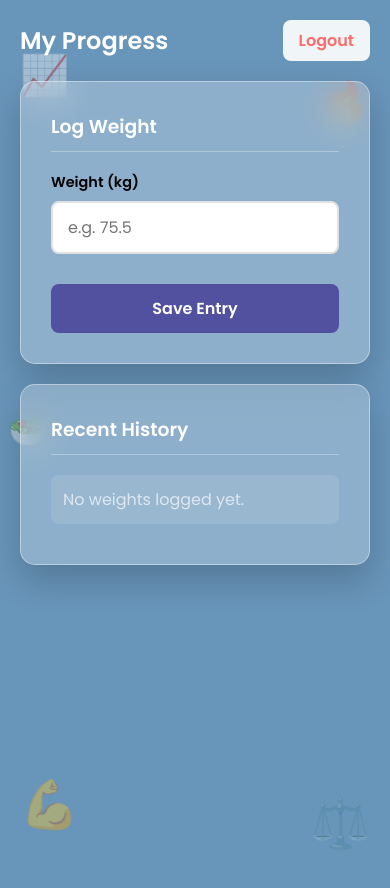
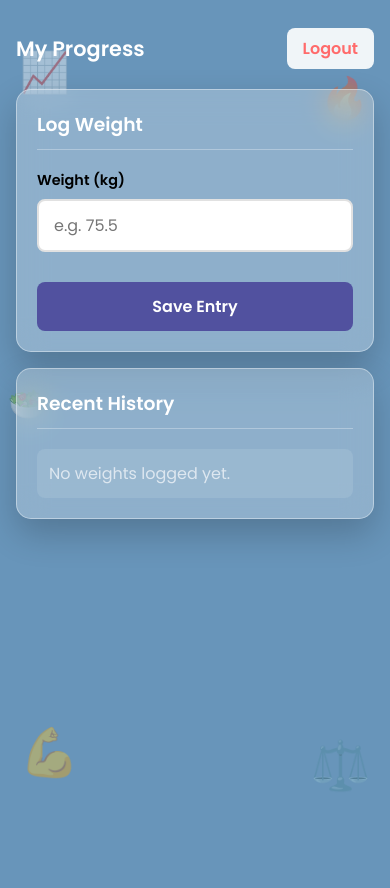
Before and after one commit to YasharthV8/weight-tracker, a website: page public/dashboard.html in a window 390 px wide. After the commit the page ends 863 px from the top, so only its background shows below. Drawn offline with nearby package versions, Linux system fonts and the light colour scheme; no server answers; sample sign-in values are in the browser's storage.

Commit message:
changed styling

```diff
--- a/public/style.css
+++ b/public/style.css
@@ -8,14 +8,24 @@
     font-family: 'Poppins', sans-serif;
 }
 
+html {
+    -webkit-text-size-adjust: 100%;
+}
+
+/*
+ * Body grows with its content (min-height, not height) so tall pages
+ * scroll normally, while short pages (login/signup) stay vertically centered.
+ */
 body {
-    height: auto;
-    width: auto;
+    min-height: 100vh;
+    min-height: 100dvh;
+    width: 100%;
     display: flex;
     justify-content: center;
     align-items: center;
-    /* Solid color background */
+    padding: 20px 0;
     background: #6895ba;
+    overflow-x: hidden;
     overflow-y: auto;
     position: relative;
 }
@@ -32,21 +42,19 @@ body {
 }
 
 /* --- Static & Responsive Emojis Background --- */
+/* Fixed to the viewport so it always fills the screen and never scrolls with the page */
 .bg-emojis {
-    position: absolute;
-    top: 0;
-    left: 0;
-    width: 100%;
-    height: 100%;
+    position: fixed;
+    inset: 0;
     z-index: 1;
     pointer-events: none;
+    overflow: hidden;
 }
 
 .emoji {
     position: absolute;
     opacity: 0.4;
     user-select: none;
-    /* Animations removed for a static layout */
 }
 
 /* Base positions and sizes for Desktop */
@@ -69,6 +77,7 @@ body {
     box-shadow: 0 15px 35px rgba(0, 0, 0, 0.2);
     width: 100%;
     max-width: 750px;
+    position: relative;
     z-index: 2;
     display: flex;
     overflow: hidden;
@@ -177,6 +186,7 @@ body {
 .dashboard-wrapper {
     width: 100%;
     max-width: 900px;
+    position: relative;
     z-index: 2;
     padding: 20px;
 }
@@ -185,6 +195,7 @@ body {
     display: flex;
     justify-content: space-between;
     align-items: center;
+    gap: 12px;
     margin-bottom: 20px;
     color: white;
 }
@@ -196,11 +207,15 @@ body {
     background: rgba(255, 255, 255, 0.9);
     padding: 8px 16px;
     border-radius: 8px;
+    white-space: nowrap;
 }
 
+/* Form card + history card, side by side on desktop */
 .dashboard-content {
     display: flex;
+    align-items: stretch;
     gap: 20px;
+    margin-bottom: 20px;
 }
 
 .glass-card {
@@ -211,20 +226,23 @@ body {
     border-radius: 15px;
     padding: 30px;
     flex: 1;
+    min-width: 0; /* lets flex children shrink instead of overflowing */
     box-shadow: 0 15px 35px rgba(0, 0, 0, 0.2);
     color: white;
 }
 
 .glass-card h3 {
     margin-bottom: 20px;
-    border-bottom: 1px solid rgba(255,255,255,0.3);
+    border-bottom: 1px solid rgba(255, 255, 255, 0.3);
     padding-bottom: 10px;
+    font-weight: 600;
 }
 
 .weight-list {
     list-style: none;
     max-height: 300px;
     overflow-y: auto;
+    -webkit-overflow-scrolling: touch;
 }
 
 .weight-list li {
@@ -234,6 +252,12 @@ body {
     border-radius: 8px;
     display: flex;
     justify-content: space-between;
+    align-items: center;
+    gap: 12px;
+}
+
+.weight-list li:last-child {
+    margin-bottom: 0;
 }
 
 .empty-msg {
@@ -241,8 +265,41 @@ body {
     opacity: 0.7;
 }
 
+/* --- Weight Trend Chart Card (full width, below the two cards) --- */
+.chart-card {
+    flex: none;
+    width: 100%;
+    padding: 25px;
+}
+
+/* Supports both class names so the markup can use either */
+.chart-container,
+.chart-wrapper {
+    position: relative;
+    width: 100%;
+    height: 320px;
+}
+
+.chart-container canvas,
+.chart-wrapper canvas {
+    max-width: 100%;
+}
+
+.chart-container .empty-msg,
+.chart-wrapper .empty-msg {
+    position: absolute;
+    inset: 0;
+    display: flex;
+    align-items: center;
+    justify-content: center;
+}
+
 /* --- Mobile Responsiveness --- */
 @media (max-width: 768px) {
+    body {
+        padding: 16px 0;
+    }
+
     /* Scale emojis down and push them toward edges so they don't block the mobile card */
     .e1 { font-size: 2.5rem; left: 5%; top: 5%; }
     .e2 { font-size: 3rem; left: 5%; top: 85%; }
@@ -255,7 +312,8 @@ body {
     /* Login UI Mobile adjustments */
     .login-container {
         flex-direction: column;
-        max-width: 90%;
+        width: calc(100% - 32px);
+        max-width: 480px;
     }
 
     .login-left {
@@ -277,50 +335,41 @@ body {
         margin-bottom: 15px;
     }
 
+    /* 16px inputs stop iOS from zooming the page on focus */
+    .input-group input {
+        font-size: 16px;
+    }
+
+    /* Dashboard: stack the cards and let the page scroll */
+    .dashboard-wrapper {
+        padding: 12px 16px;
+    }
+
+    .dashboard-header h2 {
+        font-size: 1.3rem;
+    }
+
     .dashboard-content {
         flex-direction: column;
-    }
+        gap: 16px;
+        margin-bottom: 16px;
     }
 
-/* Chart Container Glassmorphism Card */
-.chart-card {
-    background: rgba(255, 255, 255, 0.25);
-    backdrop-filter: blur(15px);
-    -webkit-backdrop-filter: blur(15px);
-    border: 1px solid rgba(255, 255, 255, 0.4);
-    border-radius: 15px;
-    padding: 25px;
-    margin-top: 20px;
-    box-shadow: 0 15px 35px rgba(0, 0, 0, 0.2);
-    color: white;
+    .glass-card {
+        flex: none;
+        width: 100%;
+        padding: 20px;
     }
 
-.chart-card h3 {
-    margin-bottom: 15px;
-    border-bottom: 1px solid rgba(255, 255, 255, 0.3);
-    padding-bottom: 10px;
-    font-weight: 600;
+    .chart-card {
+        padding: 20px;
     }
 
-.chart-wrapper {
-    position: relative;
-    height: 320px;
-    width: 100%;
+    .weight-list {
+        max-height: 240px;
     }
 
-/* Adjust Dashboard Layout for Form + List + Chart */
-.dashboard-content {
-    display: flex;
-    gap: 20px;
-    margin-bottom: 20px;
-}
-
-/* Mobile responsiveness adjustments */
-@media (max-width: 768px) {
-    .dashboard-content {
-        flex-direction: column;
-    }
-
+    .chart-container,
     .chart-wrapper {
         height: 250px;
     }
```
Lines whose indentation alone changed are shown as unchanged.
